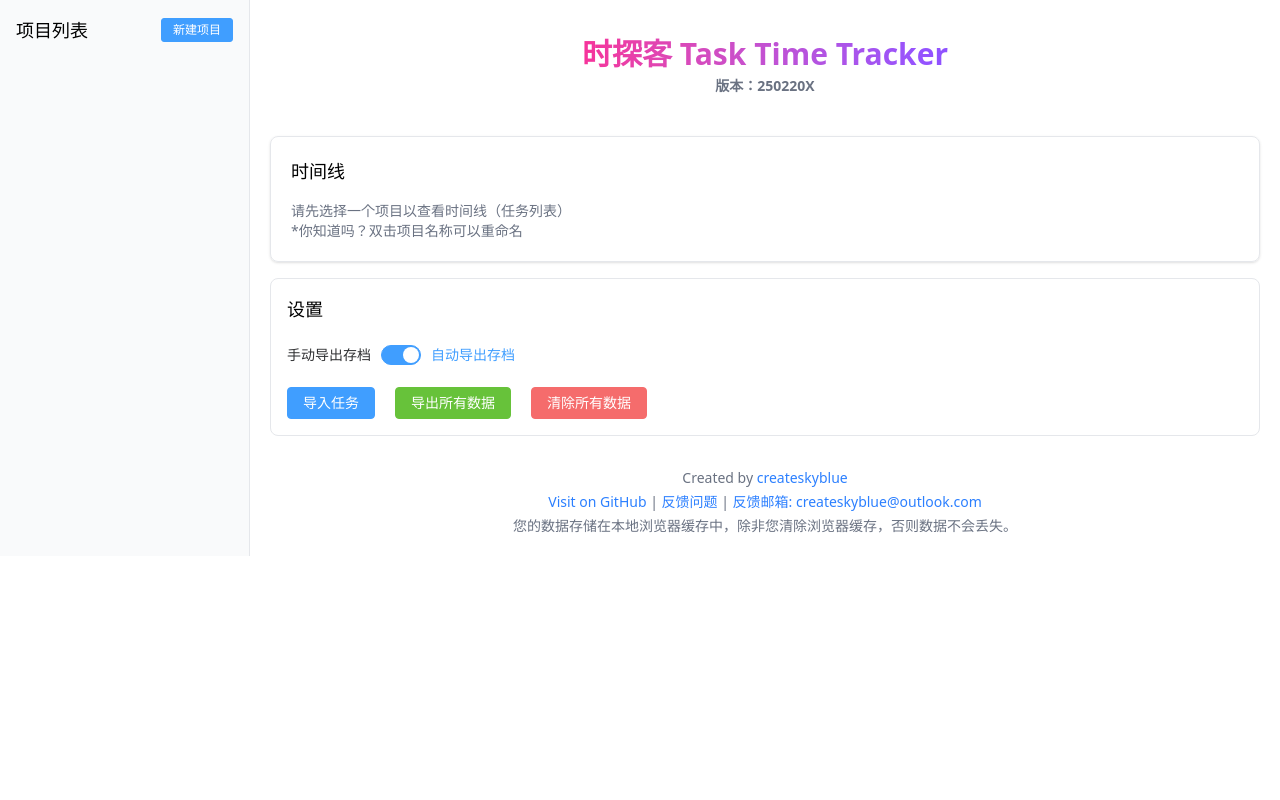
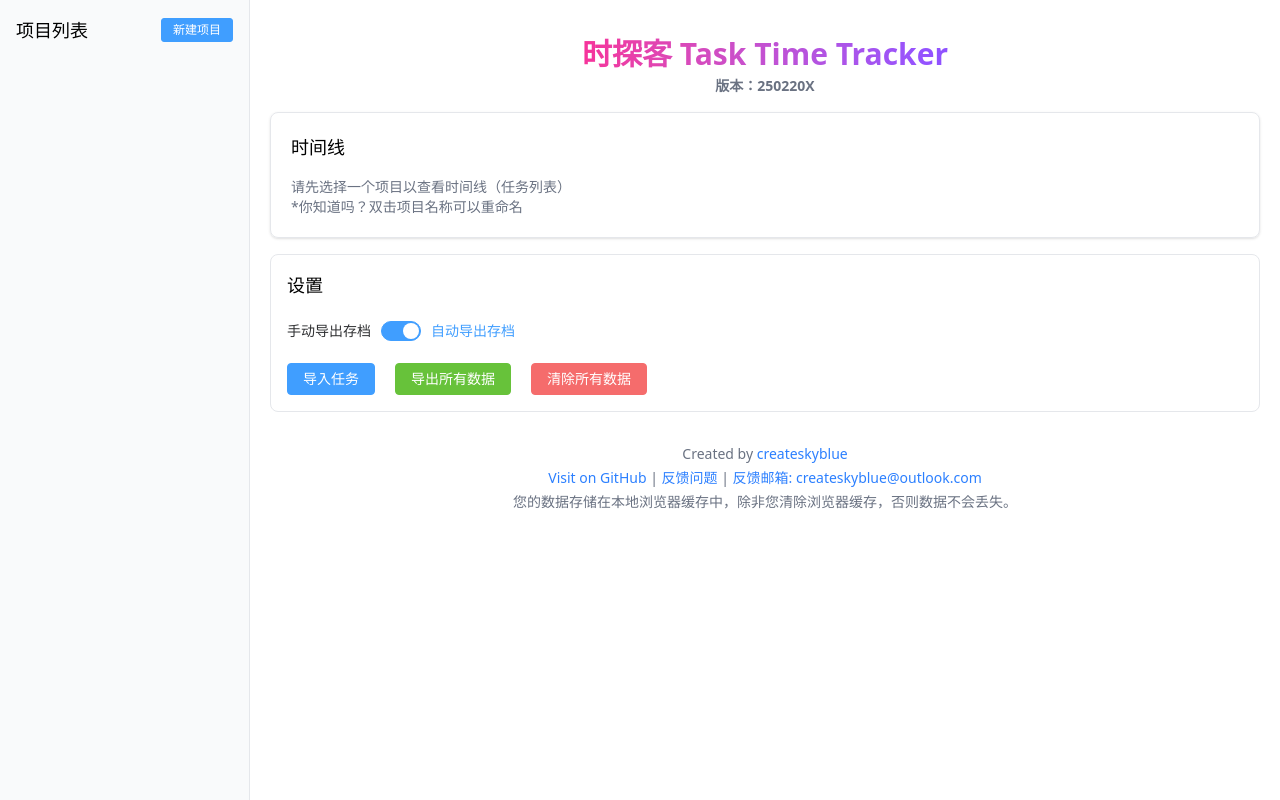
Before and after one commit to createskyblue/Task-Time-Tracker, a Vue app: page / in a window 1280 px wide. Built offline with nearby package versions, Linux system fonts and the light colour scheme.

Commit message:
优化布局

```diff
--- a/src/App.vue
+++ b/src/App.vue
@@ -1,21 +1,22 @@
 <template>
 	<el-container>
 		<!-- 左侧项目列表侧边栏 -->
-    <el-aside width="250px" class="border-r">
-      <div class="p-4">
-        <div class="flex items-center justify-between mb-4">
+		<el-aside width="250px" class="border-r fixed-aside">
+			<div class="sidebar-header p-4">
+				<div class="flex items-center justify-between">
 					<h2 class="text-lg font-medium">项目列表</h2>
 					<!-- 添加项目按钮 -->
 					<el-button type="primary" size="small" @click="showAddTaskDialog = true">
 						新建项目
 					</el-button>
 				</div>
-        <!-- 项目列表 -->
-        <div class="project-list">
+			</div>
+			<!-- 项目列表容器 -->
+			<div class="project-list-container">
+				<div class="project-list px-3">
 					<div v-for="task in tasks" :key="task.id"
 						class="p-3 mb-2 rounded-lg cursor-pointer transition-colors hover:bg-gray-100"
-            :class="{'bg-gray-100': selectedTask?.id === task.id}"
-            @click="selectTask(task.id)">
+						:class="{ 'bg-gray-100': selectedTask?.id === task.id }" @click="selectTask(task.id)">
 						<div class="flex items-center justify-between">
 							<div class="flex-1">
 								<div class="font-medium">{{ task.name }}</div>
@@ -24,14 +25,11 @@
 								</div>
 							</div>
 							<div class="flex items-center space-x-2">
-                <el-button v-if="!isTaskRunning(task.id)"
-                  type="danger" size="small" circle
+								<el-button v-if="!isTaskRunning(task.id)" type="danger" size="small" circle
 									@click.stop="startTimer(task.id)">
 									<el-icon><video-play /></el-icon>
 								</el-button>
-                <el-button v-else
-                  type="success" size="small" circle
-                  @click.stop="stopTimer(task.id)">
+								<el-button v-else type="success" size="small" circle @click.stop="stopTimer(task.id)">
 									<el-icon><video-pause /></el-icon>
 								</el-button>
 							</div>
@@ -42,8 +40,8 @@
 		</el-aside>
 
 		<!-- 主内容区域 -->
-    <el-container>
-      <el-main class="pt-5">
+		<el-container class="content-wrapper">
+			<el-main class="pt-4">
 				<!-- 标题区域 -->
 				<div class="py-4 text-center text-3xl font-extrabold">
 					<span class="bg-clip-text text-transparent bg-gradient-to-r from-pink-500 to-violet-500">
@@ -63,56 +61,26 @@
 						</h2>
 						<div class="flex items-center space-x-2">
 							<el-button type="primary" @click="startTimer(selectedTask.id)"
-                :disabled="isTaskRunning(selectedTask.id)">
+								:v-show="isTaskRunning(selectedTask.id)">
 								让我们开始
 							</el-button>
 							<el-button type="danger" @click="stopTimer(selectedTask.id)"
-                :disabled="!isTaskRunning(selectedTask.id)">
+								:v-show="!isTaskRunning(selectedTask.id)">
 								暂停记录
 							</el-button>
 						</div>
 					</div>
 
-		<el-input
-		  v-model="taskDescriptions[selectedTask.id]"
-		  type="textarea"
-		  :rows="10"
-		  placeholder="请输入任务说明"
-		  class="mb-4"
-		  :input-style="{
+					<el-input v-model="taskDescriptions[selectedTask.id]" type="textarea" :rows="10"
+						placeholder="请输入任务说明" class="mb-4" :input-style="{
 							borderRadius: '0.5rem',
 							border: '0.5pt solid #e5e7eb !important'  // Changed from 1px to 0.5px
-		  }"
-		/>
+						}" />
 
-        <!-- 时间统计 -->
-		<div class="mt-1 rounded-lg border border-gray-200 bg-white shadow-sm">
-		  <!-- Header -->
-		  <div class="px-4 py-3 border-b border-gray-200">
-			<div class="flex justify-between items-center">
-			  <span class="font-medium">时间统计</span>
-			  <div class="space-x-2">
-				<el-button size="small"  type="primary" @click="addNewEvent">新增记录</el-button>
-				<el-button size="small" type="success" @click="handleExport(selectedTask)">导出</el-button>
-			  </div>
-			</div>
-		  </div>
-		  <!-- Content -->
-		  <div class="p-4">
-			<div class="grid grid-cols-3 gap-4">
-			  <div>今日：{{ calculatePeriodDuration(selectedTask.timers, 'day') }}</div>
-			  <div>本周：{{ calculatePeriodDuration(selectedTask.timers, 'week') }}</div>
-			  <div>本月：{{ calculatePeriodDuration(selectedTask.timers, 'month') }}</div>
-			  <div>半年：{{ calculatePeriodDuration(selectedTask.timers, 'halfYear') }}</div>
-			  <div>今年：{{ calculatePeriodDuration(selectedTask.timers, 'year') }}</div>
-			  <div>总计：{{ calculateTotalDuration(selectedTask.timers) }}</div>
-			</div>
-		  </div>
-		</div>
 				</div>
 
 				<!-- 时间线 -->
-        <div class="mt-6 p-5 border border-gray-200 rounded-lg shadow-sm">
+				<div class=" p-5 border border-gray-200 rounded-lg shadow-sm">
 					<div v-if="!selectedTask">
 						<h3 class="text-lg font-medium mb-4">时间线</h3>
 						<div class="text-sm text-gray-500 mt-4">
@@ -121,23 +89,15 @@
 					</div>
 					<div v-if="selectedTask">
 						<h3 class="text-lg font-medium mb-4">时间线 ( {{ selectedTask.name || "" }} )</h3>
-            <!-- <div class="flex items-center gap-4 px-5 mb-4">
-              <span>时间单位宽度: {{ (baseUnitWidth * 3600).toFixed(1) }}px/小时</span>
-              <el-slider v-model="baseUnitWidth" :min="0.0004" :max="1" :step="0.0001"
-                @change="handleZoomChange" class="flex-1" />
-            </div> -->
-            <!-- 增加一行小字提示：小提示：滚轮缩放时间轴，拖拽滚动时间轴 -->
 						<div class="mb-4">
-
-              <el-button  type="primary" @click="addNewEvent">新增记录</el-button>
+							<el-button type="primary" @click="addNewEvent">新增记录</el-button>
 							<el-button @click.stop="handleExport(selectedTask)" type="success">导出</el-button>
 							<el-button @click="deleteTask(selectedTask)" type="danger">删除</el-button>
 						</div>
-
 						<div class="relative border border-gray-200 rounded-lg overflow-hidden">
 							<div @wheel.prevent="handleWheel" @mousedown="startDrag" @mousemove="onDrag"
 								@mouseup="stopDrag" @mouseleave="stopDrag" ref="scrollContainer"
-                style="scrollbar-width: none;  min-height: 200px;"
+								style="scrollbar-width: none;"
 								class="relative w-full overflow-x-auto cursor-grab active:cursor-grabbing select-none">
 								<div class="timeline-content" :style="{ minWidth: `${24 * 3600 * baseUnitWidth}rem` }">
 									<div
@@ -154,7 +114,8 @@
 									<div class="time-blocks-container">
 										<div v-for="(blocks, date) in formattedTimeBlocks" :key="date"
 											class="flex h-10 my-2.5 items-center border-b border-gray-300">
-                      <div class="sticky left-0 py-1 w-24 px-4 text-sm text-gray-700 rounded-md -mt-2">
+											<div
+												class="sticky left-0 py-1 w-24 px-4 text-sm text-gray-700 rounded-md -mt-2">
 												{{ date }}
 											</div>
 											<!-- Container with relative positioning -->
@@ -185,8 +146,7 @@
 持续：${formatDuration(block.start, block.end)}
 相同颜色累计时间：${formatDurationSimple(calculateColorDurations(blocks)[block.color])}
 
-${block.description}`"
-                              @click="editEvent(block, date)">
+${block.description}`" @click="editEvent(block, date)">
 															{{ block.displayText }}
 														</div>
 													</div>
@@ -203,14 +163,41 @@ ${block.description}`"
 					</div>
 				</div>
 
+				<!-- 时间统计 -->
+				<div class="mt-4 rounded-lg border border-gray-200 bg-white shadow-sm" v-if="selectedTask">
+					<!-- Header -->
+					<div class="px-4 py-3 border-b border-gray-200">
+						<div class="flex justify-between items-center">
+							<span class="font-medium">时间统计</span>
+							<div class="space-x-2">
+								<el-button size="small" type="primary" @click="addNewEvent">新增记录</el-button>
+								<el-button size="small" type="success"
+									@click="handleExport(selectedTask)">导出</el-button>
+							</div>
+						</div>
+					</div>
+					<!-- Content -->
+					<div class="p-4">
+						<div class="grid grid-cols-3 gap-4">
+							<div>今日：{{ calculatePeriodDuration(selectedTask.timers, 'day') }}</div>
+							<div>本周：{{ calculatePeriodDuration(selectedTask.timers, 'week') }}</div>
+							<div>本月：{{ calculatePeriodDuration(selectedTask.timers, 'month') }}</div>
+							<div>半年：{{ calculatePeriodDuration(selectedTask.timers, 'halfYear') }}</div>
+							<div>今年：{{ calculatePeriodDuration(selectedTask.timers, 'year') }}</div>
+							<div>总计：{{ calculateTotalDuration(selectedTask.timers) }}</div>
+						</div>
+					</div>
+				</div>
+
 				<!-- 设置部分 -->
 				<div class="mt-4 p-4 border border-gray-200 rounded-lg">
 					<h3 class="text-lg font-medium mb-4">设置</h3>
-          <el-switch v-model="autoExport" active-text="自动导出存档" inactive-text="手动导出存档" @change="saveSettings" />
+					<el-switch v-model="autoExport" active-text="自动导出存档" inactive-text="手动导出存档"
+						@change="saveSettings" />
 					<!-- Global Actions -->
 					<div class="flex gap-2 mt-4">
-            <el-upload class="upload-demo" action="" :auto-upload="false" :show-file-list="false" accept=".json"
-              :on-change="handleFileChange">
+						<el-upload class="upload-demo" action="" :auto-upload="false" :show-file-list="false"
+							accept=".json" :on-change="handleFileChange">
 							<el-button type="primary">导入任务</el-button>
 						</el-upload>
 						<el-button type="success" @click="handleGlobalExport('json')" class="ms-3">导出所有数据</el-button>
@@ -233,7 +220,8 @@ ${block.description}`"
 							反馈问题
 						</a>
 						|
-            <a href="mailto:createskyblue@outlook.com" target="_blank" class="text-blue-500 hover:underline">
+						<a href="mailto:createskyblue@outlook.com" target="_blank"
+							class="text-blue-500 hover:underline">
 							反馈邮箱: createskyblue@outlook.com
 						</a>
 					</p>
@@ -1151,4 +1139,34 @@ export default {
 	background-color: #f9fafb;
 	border-right: 1px solid #e5e7eb;
 }
+
+/* 添加新的固定侧边栏样式 */
+.fixed-aside {
+	position: fixed;
+	top: 0;
+	left: 0;
+	height: 100vh;
+	display: flex;
+	flex-direction: column;
+	z-index: 100;
+}
+
+.sidebar-header {
+	background-color: #f9fafb;
+}
+
+.project-list-container {
+	flex: 1;
+	overflow: hidden;
+}
+
+.project-list {
+	height: 100%;
+	overflow-y: auto;
+}
+
+/* 调整主内容区域的位置 */
+.content-wrapper {
+	margin-left: 250px;
+}
 </style>
```
Lines whose indentation alone changed are shown as unchanged.
